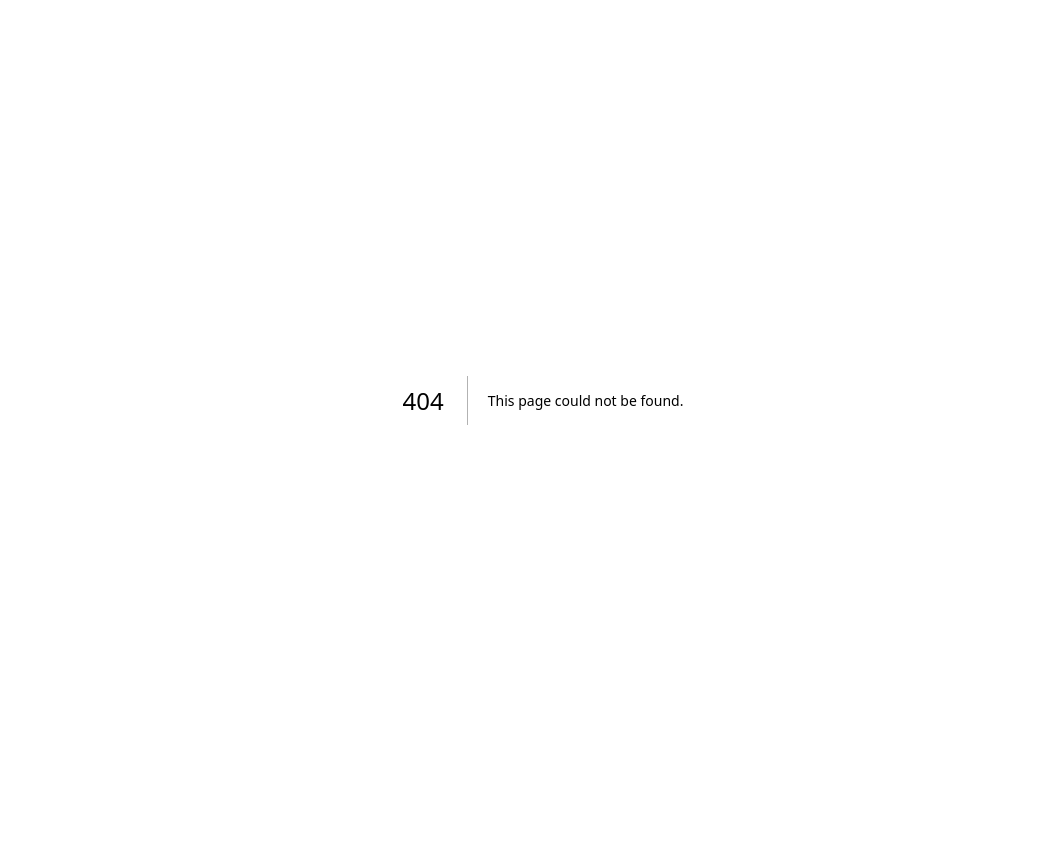
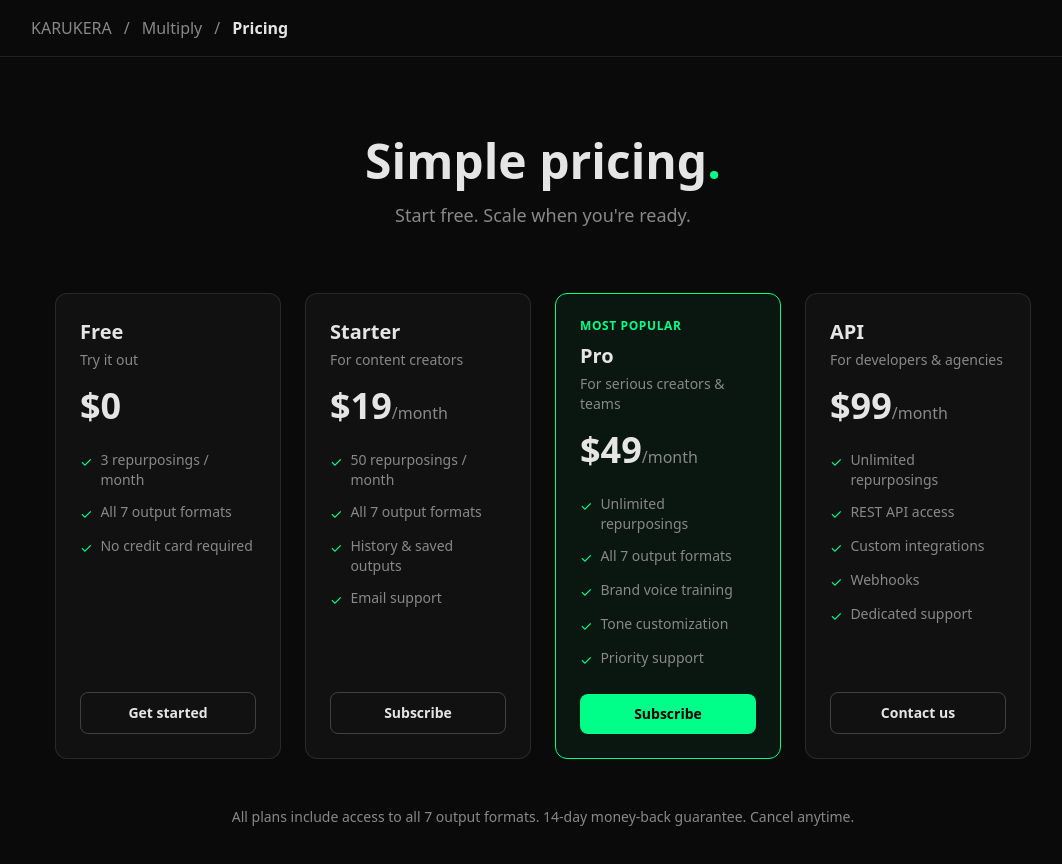
Before and after one commit to cryptulien/karukera, a Next.js app: page /pricing in a window 1280 px wide. Before the commit this address had no page. Shown: the top 864 px of the page, without its empty margins (97-1159 px from the left). Before the commit the page ends 800 px from the top, so only its background shows below. Built offline with nearby package versions, Linux system fonts and the light colour scheme.

Commit message:
feat: add pricing page for Multiply

```diff
--- /dev/null
+++ b/src/app/pricing/page.tsx
@@ -0,0 +1,149 @@
+export default function Pricing() {
+  const plans = [
+    {
+      name: "Free",
+      price: "$0",
+      period: "",
+      description: "Try it out",
+      features: [
+        "3 repurposings / month",
+        "All 7 output formats",
+        "No credit card required",
+      ],
+      cta: "Get started",
+      href: "/multiply",
+      highlight: false,
+    },
+    {
+      name: "Starter",
+      price: "$19",
+      period: "/month",
+      description: "For content creators",
+      features: [
+        "50 repurposings / month",
+        "All 7 output formats",
+        "History & saved outputs",
+        "Email support",
+      ],
+      cta: "Subscribe",
+      href: "#",
+      highlight: false,
+    },
+    {
+      name: "Pro",
+      price: "$49",
+      period: "/month",
+      description: "For serious creators & teams",
+      features: [
+        "Unlimited repurposings",
+        "All 7 output formats",
+        "Brand voice training",
+        "Tone customization",
+        "Priority support",
+      ],
+      cta: "Subscribe",
+      href: "#",
+      highlight: true,
+    },
+    {
+      name: "API",
+      price: "$99",
+      period: "/month",
+      description: "For developers & agencies",
+      features: [
+        "Unlimited repurposings",
+        "REST API access",
+        "Custom integrations",
+        "Webhooks",
+        "Dedicated support",
+      ],
+      cta: "Contact us",
+      href: "mailto:gustave@karukera.xyz",
+      highlight: false,
+    },
+  ];
+
+  return (
+    <main className="min-h-screen bg-[var(--color-bg)] text-[var(--color-text)]">
+      <header className="border-b border-white/10 px-6 py-4">
+        <div className="max-w-5xl mx-auto flex items-center gap-3">
+          <a href="/" className="text-[var(--color-text-muted)] hover:text-white transition-colors">
+            KARUKERA
+          </a>
+          <span className="text-[var(--color-text-muted)]">/</span>
+          <a href="/multiply" className="text-[var(--color-text-muted)] hover:text-white transition-colors">
+            Multiply
+          </a>
+          <span className="text-[var(--color-text-muted)]">/</span>
+          <span className="font-semibold">Pricing</span>
+        </div>
+      </header>
+
+      <div className="max-w-5xl mx-auto px-6 py-20">
+        <div className="text-center mb-16">
+          <h1 className="text-4xl md:text-5xl font-bold mb-4">
+            Simple pricing<span className="text-[var(--color-accent)]">.</span>
+          </h1>
+          <p className="text-lg text-[var(--color-text-muted)]">
+            Start free. Scale when you&apos;re ready.
+          </p>
+        </div>
+
+        <div className="grid md:grid-cols-4 gap-6">
+          {plans.map((plan) => (
+            <div
+              key={plan.name}
+              className={`rounded-xl border p-6 flex flex-col ${
+                plan.highlight
+                  ? "border-[var(--color-accent)] bg-[var(--color-accent)]/5"
+                  : "border-white/10 bg-[var(--color-surface)]"
+              }`}
+            >
+              {plan.highlight && (
+                <span className="text-xs font-semibold text-[var(--color-accent)] uppercase tracking-wider mb-2">
+                  Most Popular
+                </span>
+              )}
+              <h2 className="text-xl font-bold">{plan.name}</h2>
+              <p className="text-sm text-[var(--color-text-muted)] mt-1">
+                {plan.description}
+              </p>
+              <div className="mt-4 mb-6">
+                <span className="text-4xl font-bold">{plan.price}</span>
+                <span className="text-[var(--color-text-muted)]">
+                  {plan.period}
+                </span>
+              </div>
+              <ul className="space-y-3 flex-1">
+                {plan.features.map((feature) => (
+                  <li
+                    key={feature}
+                    className="flex items-start gap-2 text-sm text-[var(--color-text-muted)]"
+                  >
+                    <span className="text-[var(--color-accent)] mt-0.5">✓</span>
+                    {feature}
+                  </li>
+                ))}
+              </ul>
+              <a
+                href={plan.href}
+                className={`mt-6 block text-center py-2.5 rounded-lg font-semibold text-sm transition-colors ${
+                  plan.highlight
+                    ? "bg-[var(--color-accent)] text-black hover:bg-[var(--color-accent-dim)]"
+                    : "border border-white/20 hover:bg-white/5"
+                }`}
+              >
+                {plan.cta}
+              </a>
+            </div>
+          ))}
+        </div>
+
+        <p className="text-center text-sm text-[var(--color-text-muted)] mt-12">
+          All plans include access to all 7 output formats. 14-day money-back
+          guarantee. Cancel anytime.
+        </p>
+      </div>
+    </main>
+  );
+}
```
